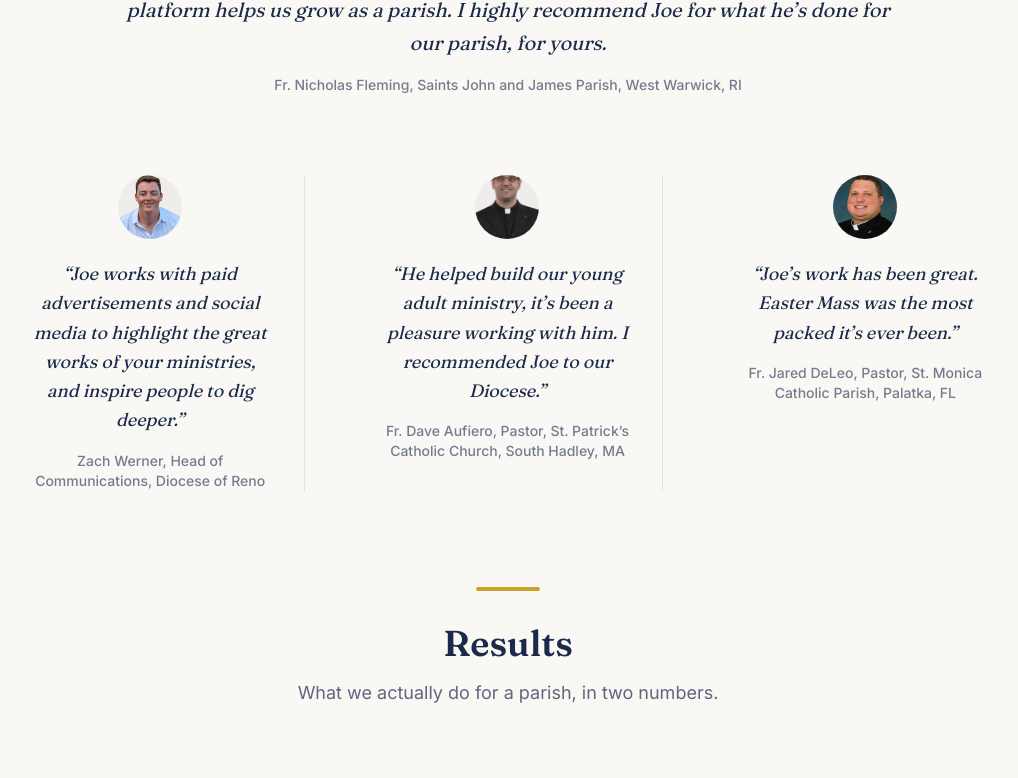
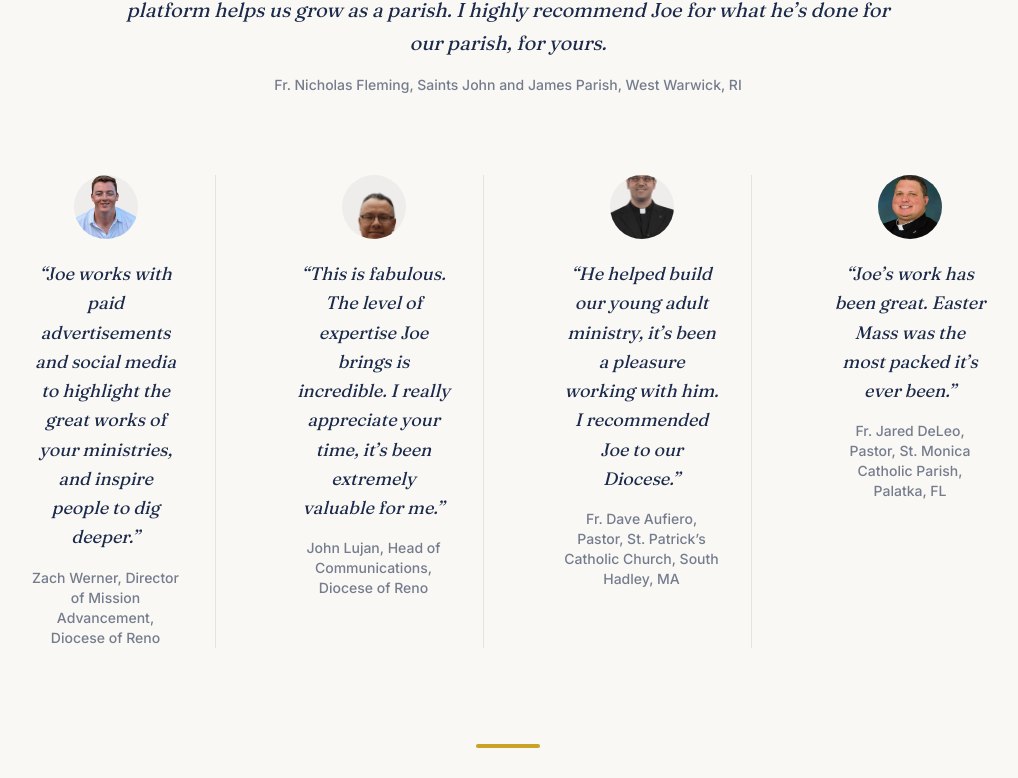
Before and after one commit to jarrelljd/parish-media-web, a Next.js app: page /results in a window 1280 px wide. Shown: the part 1070-1848 px from the top of the page, without its empty margins (132-1150 px from the left). Built offline with nearby package versions, Linux system fonts and the light colour scheme; no server answers.

Commit message:
Update Zach Werner's title, add John Lujan testimonial to Results page
Co-Authored-By: Claude Sonnet 5 <noreply@anthropic.com>

```diff
--- a/src/components/Results.tsx
+++ b/src/components/Results.tsx
@@ -6,6 +6,7 @@ import frJaredPhoto from "../../public/images/clients/fr-jared-de-leo.jpg";
 import stJosephBefore from "../../public/images/proof/st-joseph-ig-before.png";
 import stJosephAfter from "../../public/images/proof/st-joseph-ig-after.jpg";
 import parishesAdsResults from "../../public/images/proof/parishes-ads-results.png";
+import johnLujanPhoto from "../../public/images/clients/john-lujan-headshot.png";
 import { clients } from "@/data/clients";
 
 const writtenTestimonials = [
@@ -14,6 +15,15 @@ const writtenTestimonials = [
     quote:
       "Joe works with paid advertisements and social media to highlight the great works of your ministries, and inspire people to dig deeper.",
     name: "Zach Werner",
+    role: "Director of Mission Advancement, Diocese of Reno",
+  },
+  {
+    photo: johnLujanPhoto,
+    photoZoom: 1.8,
+    photoPosition: "50% 15%",
+    quote:
+      "This is fabulous. The level of expertise Joe brings is incredible. I really appreciate your time, it’s been extremely valuable for me.",
+    name: "John Lujan",
     role: "Head of Communications, Diocese of Reno",
   },
   {
@@ -86,7 +96,7 @@ export default function Results() {
         </div>
 
         {/* More written testimonials */}
-        <div className="mx-auto mt-20 grid max-w-5xl gap-12 sm:grid-cols-3 sm:divide-x sm:divide-navy/10">
+        <div className="mx-auto mt-20 grid max-w-5xl gap-12 sm:grid-cols-2 lg:grid-cols-4 lg:divide-x lg:divide-navy/10">
           {writtenTestimonials.map((t) => (
             <div
               key={t.name}
```
Also changed, not shown: public/images/clients/john-lujan-headshot.png (added), public/images/proof/John Lujan.png (added).
